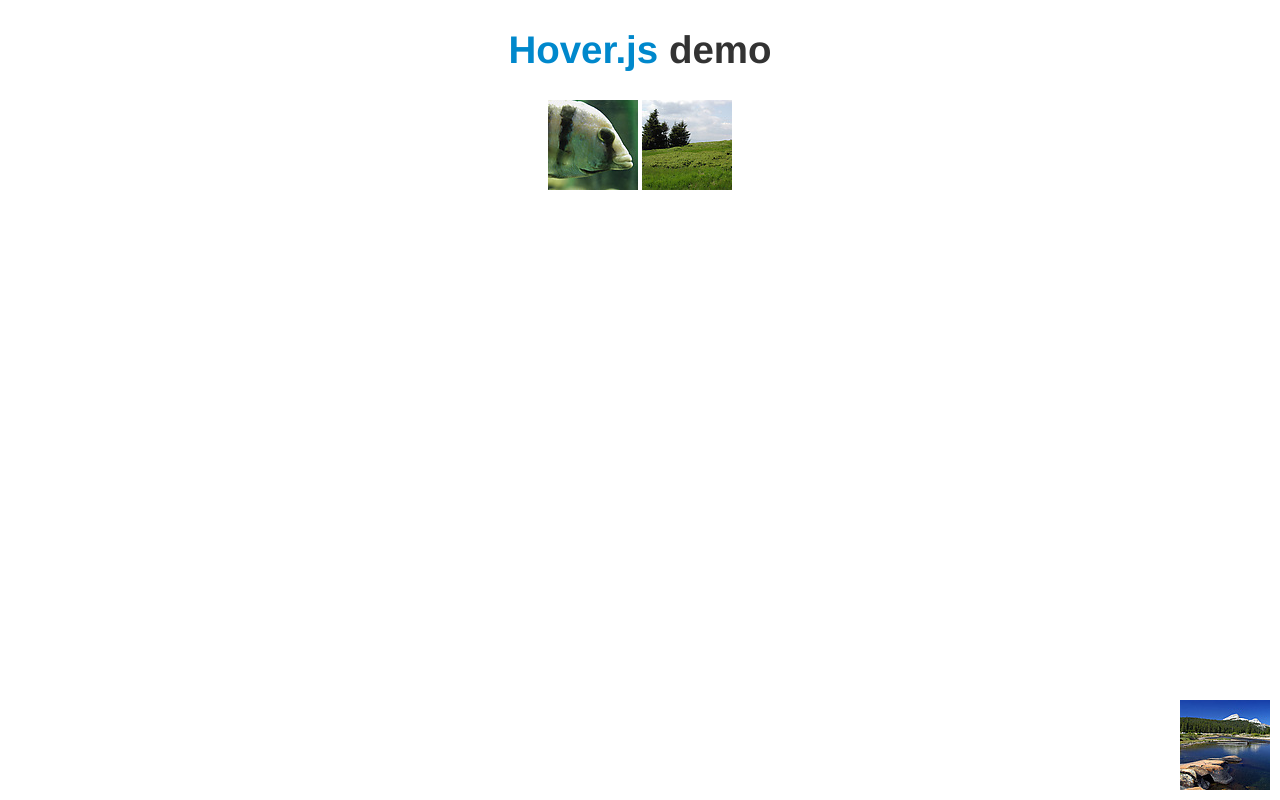
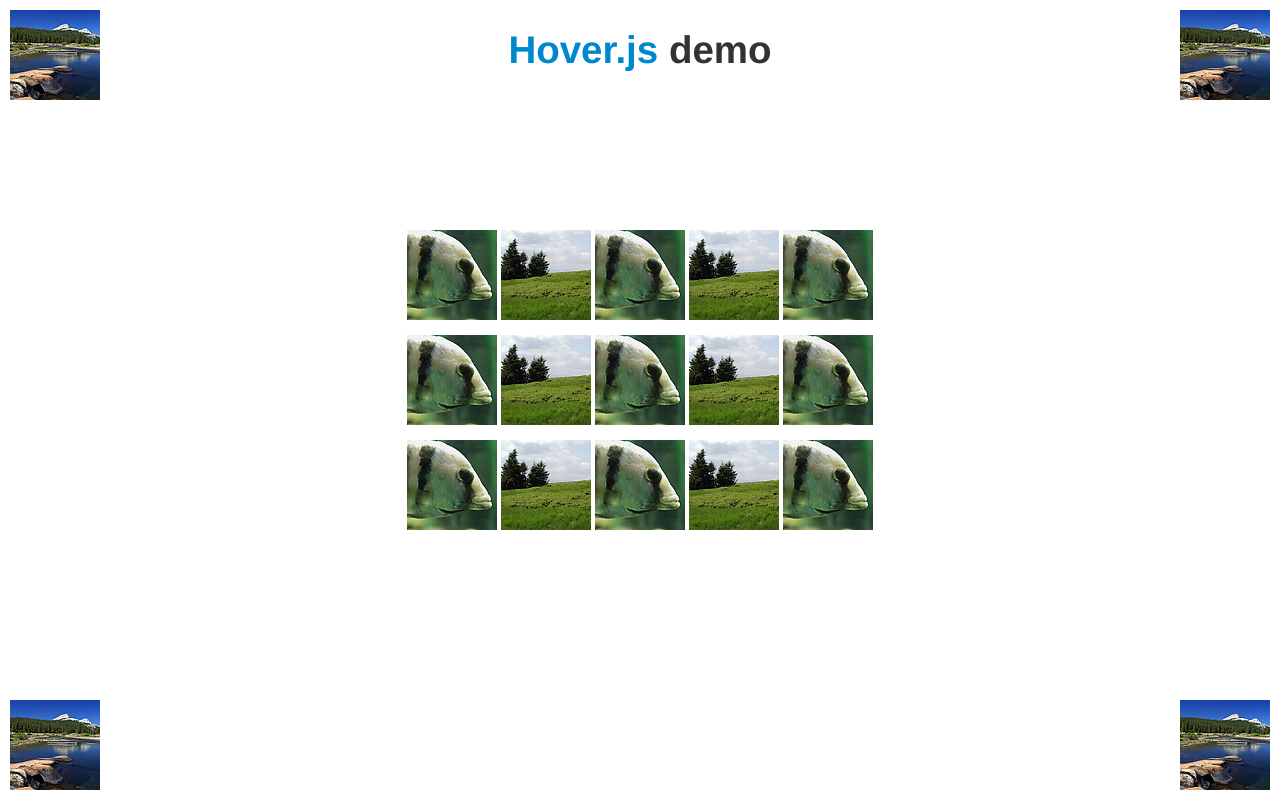
Before and after one commit to lihanli/hover.js, a plain HTML site: page index.html in a window 1280 px wide. Drawn offline with Linux system fonts and the light colour scheme.

Commit message:
add more images to demo page

```diff
--- a/hover_demo.css
+++ b/hover_demo.css
@@ -1,6 +1,10 @@
 .gallery {
 	text-align: center;
-	padding-top: 20px;
+	padding-top: 150px;
+}
+
+.vertical-spacer {
+	padding-top: 15px;
 }
 
 .title {
@@ -13,3 +17,21 @@
 	bottom: 10px;
 	right: 10px;
 }
+
+.bottom-left {
+	position: fixed;
+	bottom: 10px;
+	left: 10px;
+}
+
+.top-left {
+	position: fixed;
+	top: 10px;
+	left: 10px;
+}
+
+.top-right {
+	position: fixed;
+	top: 10px;
+	right: 10px;
+}
--- a/index.html
+++ b/index.html
@@ -14,12 +14,37 @@
         demo
       </h1>
     </div>
-    <div class='gallery'>
-      <img class='hover-zoom' data-img-large='img/fish.jpg' src='img/fish_small.jpg' />
-      <img class='hover-zoom' data-img-large='img/mountain.jpg' src='img/mountain_small.jpg' />
+    <div class='top-left'>
+      <img class='hover-zoom' data-img-large='img/yosemite.jpg' src='img/yosemite_small.jpg' />
+    </div>
+    <div class='top-right'>
+      <img class='hover-zoom' data-img-large='img/yosemite.jpg' src='img/yosemite_small.jpg' />
+    </div>
+    <div class='bottom-left'>
+      <img class='hover-zoom' data-img-large='img/yosemite.jpg' src='img/yosemite_small.jpg' />
     </div>
     <div class='bottom-right'>
       <img class='hover-zoom' data-img-large='img/yosemite.jpg' src='img/yosemite_small.jpg' />
     </div>
+    <div class='gallery'>
+      <img class='hover-zoom' data-img-large='img/fish.jpg' src='img/fish_small.jpg' />
+      <img class='hover-zoom' data-img-large='img/mountain.jpg' src='img/mountain_small.jpg' />
+      <img class='hover-zoom' data-img-large='img/fish.jpg' src='img/fish_small.jpg' />
+      <img class='hover-zoom' data-img-large='img/mountain.jpg' src='img/mountain_small.jpg' />
+      <img class='hover-zoom' data-img-large='img/fish.jpg' src='img/fish_small.jpg' />
+      <div class='vertical-spacer'></div>
+      <img class='hover-zoom' data-img-large='img/fish.jpg' src='img/fish_small.jpg' />
+      <img class='hover-zoom' data-img-large='img/mountain.jpg' src='img/mountain_small.jpg' />
+      <img class='hover-zoom' data-img-large='img/fish.jpg' src='img/fish_small.jpg' />
+      <img class='hover-zoom' data-img-large='img/mountain.jpg' src='img/mountain_small.jpg' />
+      <img class='hover-zoom' data-img-large='img/fish.jpg' src='img/fish_small.jpg' />
+      <div class='vertical-spacer'></div>
+      <img class='hover-zoom' data-img-large='img/fish.jpg' src='img/fish_small.jpg' />
+      <img class='hover-zoom' data-img-large='img/mountain.jpg' src='img/mountain_small.jpg' />
+      <img class='hover-zoom' data-img-large='img/fish.jpg' src='img/fish_small.jpg' />
+      <img class='hover-zoom' data-img-large='img/mountain.jpg' src='img/mountain_small.jpg' />
+      <img class='hover-zoom' data-img-large='img/fish.jpg' src='img/fish_small.jpg' />
+      <div class='vertical-spacer'></div>
+    </div>
   </body>
 </html>
```
